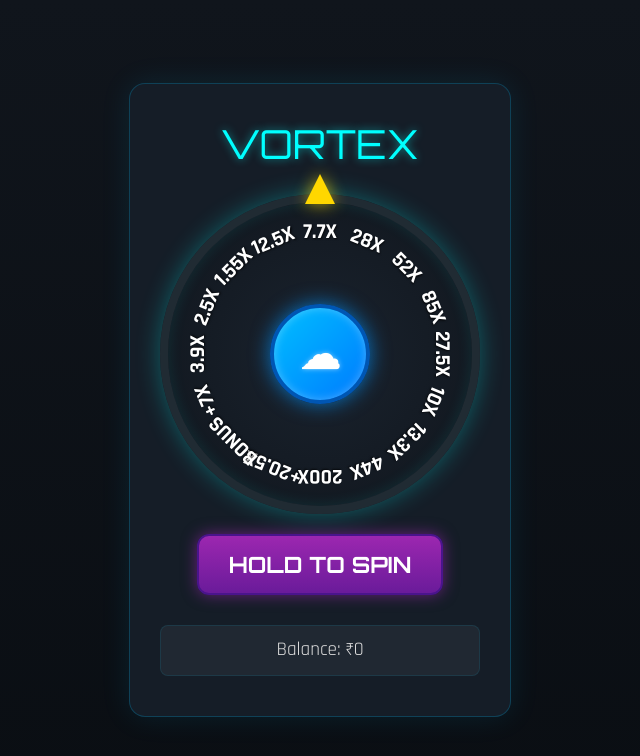
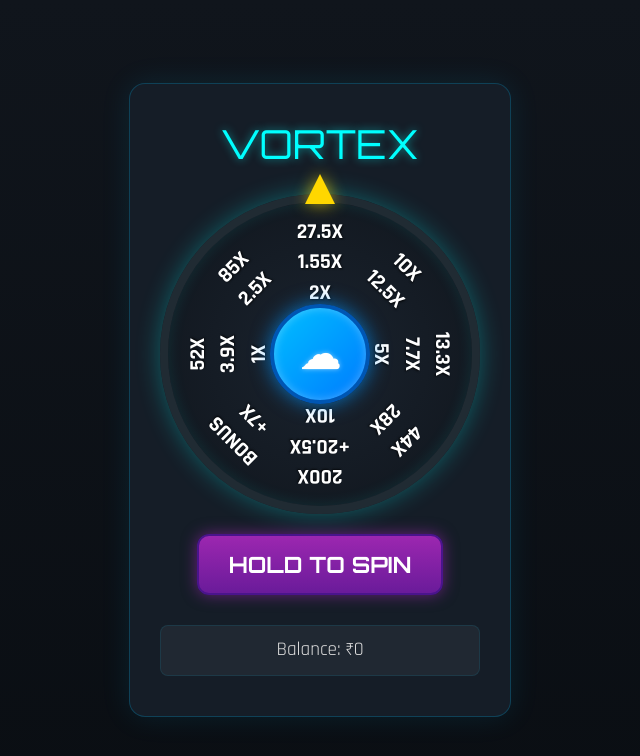
Before and after one commit to saywowtech/vortex-demo, a React (Create React App) app: page / in a window 1280 px wide. Shown: the top 756 px of the page, without its empty margins (320-960 px from the left). Built offline with nearby package versions, Linux system fonts and the light colour scheme.

Commit message:
Update App.js

```diff
--- a/src/App.js
+++ b/src/App.js
@@ -1,44 +1,51 @@
-// App.js - Updated for Screenshot-Matching Vortex Spinner
+// App.js - Multi-Ring Vortex Spinner (All 3 Rings, Independent Spin)
 
 import React, { useState, useRef } from 'react';
 import './Wheel.css';
 
-const segments = ['3.9X', '2.5X', '1.55X', '12.5X', '7.7X', '28X', '52X', '85X', '27.5X', '10X', '13.3X', '44X', '200X', '+20.5X', 'BONUS', '+7X'];
+const outerSegments = ['52X', '85X', '27.5X', '10X', '13.3X', '44X', '200X', 'BONUS'];
+const middleSegments = ['3.9X', '2.5X', '1.55X', '12.5X', '7.7X', '28X', '+20.5X', '+7X'];
+const innerSegments = ['1X', '2X', '5X', '10X'];
 
 export default function App() {
-  const [angle, setAngle] = useState(0);
+  const [angleOuter, setAngleOuter] = useState(0);
+  const [angleMiddle, setAngleMiddle] = useState(0);
+  const [angleInner, setAngleInner] = useState(0);
   const [spinning, setSpinning] = useState(false);
   const [result, setResult] = useState(null);
-  const wheelRef = useRef();
 
   const spin = () => {
     if (spinning) return;
-    const segAngle = 360 / segments.length;
-    const index = Math.floor(Math.random() * segments.length);
-    const rotation = 360 * 5 + (index * segAngle) + segAngle / 2; // Offset fixed
-    setAngle(prev => prev + rotation);
+
+    const randomIndexOuter = Math.floor(Math.random() * outerSegments.length);
+    const randomIndexMiddle = Math.floor(Math.random() * middleSegments.length);
+    const randomIndexInner = Math.floor(Math.random() * innerSegments.length);
+
+    const outerSegAngle = 360 / outerSegments.length;
+    const middleSegAngle = 360 / middleSegments.length;
+    const innerSegAngle = 360 / innerSegments.length;
+
+    const rotationOuter = 360 * 5 + (randomIndexOuter * outerSegAngle) + outerSegAngle / 2;
+    const rotationMiddle = 360 * 5 + (randomIndexMiddle * middleSegAngle) + middleSegAngle / 2;
+    const rotationInner = 360 * 5 + (randomIndexInner * innerSegAngle) + innerSegAngle / 2;
+
+    setAngleOuter(prev => prev + rotationOuter);
+    setAngleMiddle(prev => prev + rotationMiddle);
+    setAngleInner(prev => prev + rotationInner);
     setSpinning(true);
+
     setTimeout(() => {
       setSpinning(false);
-      setResult(segments[index]);
+      setResult(`${outerSegments[randomIndexOuter]} | ${middleSegments[randomIndexMiddle]} | ${innerSegments[randomIndexInner]}`);
     }, 4000);
   };
 
-  return (
-    <div className="vortex-container">
-      <div className="vortex-title">VORTEX</div>
-      <div className="wheel-wrapper">
-        <div className="pointer" />
-        <div
-          className="wheel"
-          ref={wheelRef}
-          style={{ transform: `rotate(${angle}deg)` }}
-        >
-          <svg className="wheel-svg" viewBox="0 0 200 200">
+  const renderRing = (segments, radius, angle) => (
+    <g transform={`rotate(${angle}, 100, 100)`}>
       {segments.map((label, i) => {
         const r = (360 / segments.length) * i;
-              const x = 100 + 80 * Math.cos((r - 90) * Math.PI / 180);
-              const y = 100 + 80 * Math.sin((r - 90) * Math.PI / 180);
+        const x = 100 + radius * Math.cos((r - 90) * Math.PI / 180);
+        const y = 100 + radius * Math.sin((r - 90) * Math.PI / 180);
         return (
           <text
             key={i}
@@ -47,11 +54,25 @@ export default function App() {
             textAnchor="middle"
             alignmentBaseline="middle"
             transform={`rotate(${r}, ${x}, ${y})`}
+            className={`ring-text ring-${radius}`}
           >
             {label}
           </text>
         );
       })}
+    </g>
+  );
+
+  return (
+    <div className="vortex-container">
+      <div className="vortex-title">VORTEX</div>
+      <div className="wheel-wrapper">
+        <div className="pointer" />
+        <div className="wheel">
+          <svg className="wheel-svg" viewBox="0 0 200 200">
+            {renderRing(outerSegments, 80, angleOuter)}
+            {renderRing(middleSegments, 60, angleMiddle)}
+            {renderRing(innerSegments, 40, angleInner)}
           </svg>
         </div>
         <div className="center-button">☁</div>
```
Lines whose indentation alone changed are shown as unchanged.
